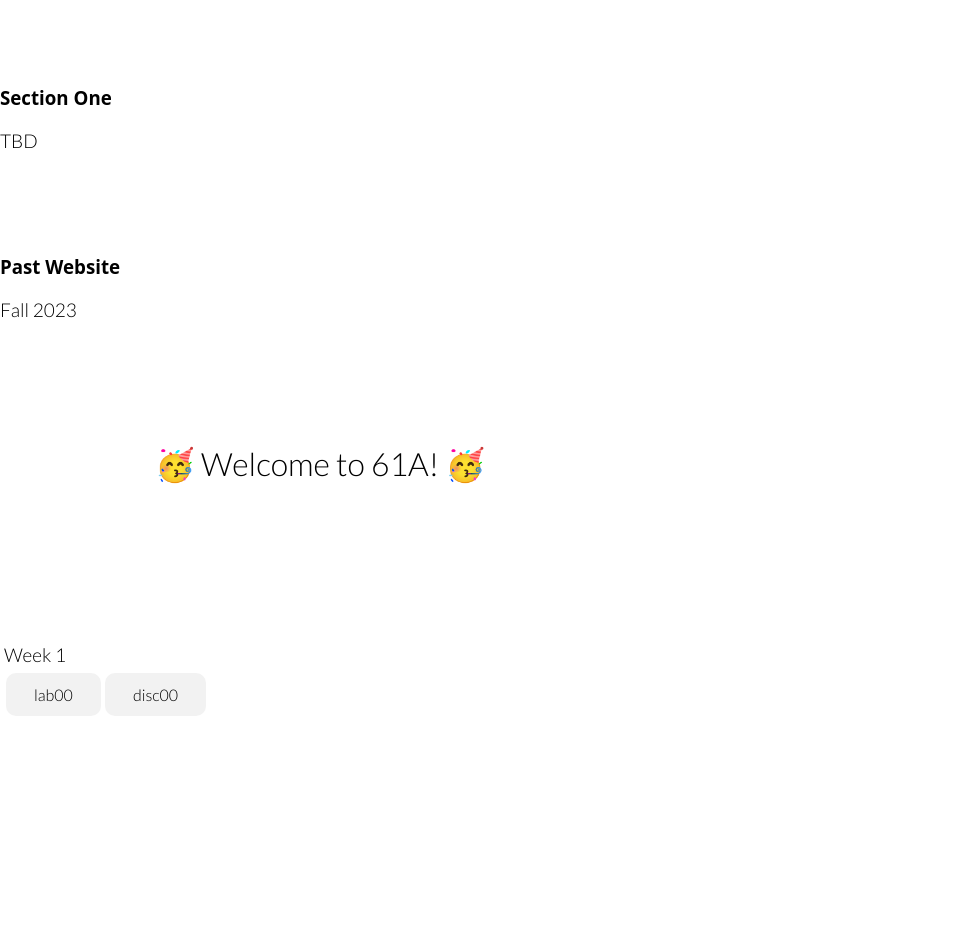
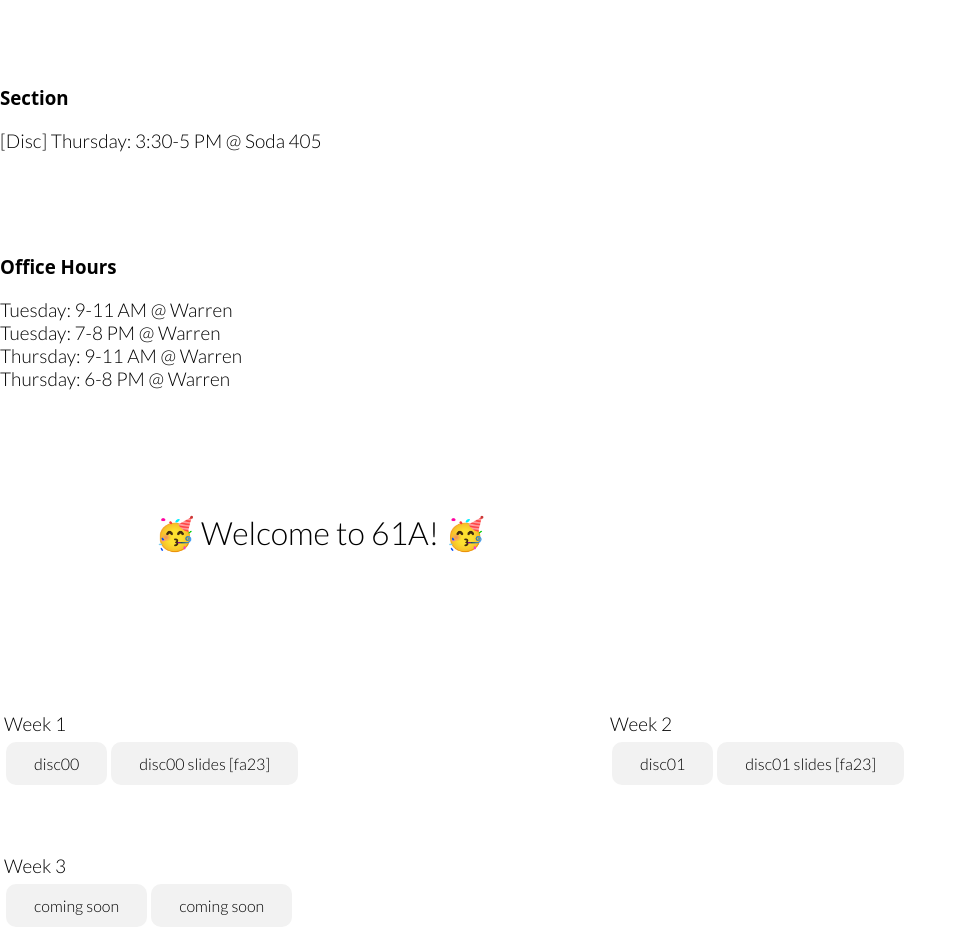
Before and after one commit to priya0004/teaching, a React (Create React App) app: page / in a window 1280 px wide. Shown: the part 460-1412 px from the top of the page, without its empty margins (0-967 px from the left). Before the commit the page ends 1290 px from the top, so only its background shows below. Built offline with nearby package versions, Linux system fonts and the light colour scheme.

Commit message:
[sp24] links, oh updates, week 1+2

```diff
--- a/src/content.js
+++ b/src/content.js
@@ -15,27 +15,39 @@ function content() {
                     <div id='links'>
                         <h4> Spring 2024 CS 61A Head TA </h4>
                         <p>
-                            &#128204; Disc Attendance
-                            <br />
-                            &#128394; Anonymous Feedback
-                            <br />
+                            <a className='link' target='_blank' rel='noreferrer' href='https://go.cs61a.org/disc-att'>
+                                &#128204; Disc Attendance
+                            </a> <br />
+                            <a className='link' target='_blank' rel='noreferrer' href='https://forms.gle/6XQE4BFZ5eefoV2k6'>
+                                &#128394; Anonymous Feedback
+                            </a> <br />
                             &#127911; Spotify Playlist
                         </p>
                     </div>
 
                     <div id='section'>
-                        <h3> Section One </h3>
+                        <h3> Section </h3>
                         <p>
-                            TBD
+                            [Disc] Thursday: 3:30-5 PM @ Soda 405
                         </p>
                     </div>
 
                     <div id='section'>
+                        <h3> Office Hours </h3>
+                        <p>
+                            Tuesday: 9-11 AM @ Warren <br />
+                            Tuesday: 7-8 PM @ Warren <br />
+                            Thursday: 9-11 AM @ Warren <br />
+                            Thursday: 6-8 PM @ Warren
+                        </p>
+                    </div>
+
+                    {/* <div id='section'>
                         <h3> Past Website </h3>
                         <p>
                             Fall 2023
                         </p>
-                    </div>
+                    </div> */}
                 </div>
 
                 <div id='content' className='col-lg-7 col-xl-7'>
@@ -48,15 +60,40 @@ function content() {
                         <div className='disc-row'>
                             <div className='ind-disc-container'>
                                 <p> Week 1 </p>
-                                <a className='button' target='_blank' rel='noreferrer noopener' href=''>
-                                    lab00
+                                <a className='button' target='_blank' rel='noreferrer noopener' href='https://cs61a.org/disc/disc00/'>
+                                    disc00
                                 </a>
-                                <a className='button' target='_blank' rel='noreferrer noopener' href=''>
-                                    disc00
+                                <a className='button' target='_blank' rel='noreferrer noopener' href='https://docs.google.com/presentation/d/1QNiMeps5pwjKgE4MKHB8xd_DEnQObQIo1AFL7qojRhQ/edit?usp=sharing'>
+                                    disc00 slides [fa23]
+                                </a>
+                            </div>
+
+                            <div className='ind-disc-container'>
+                                <p> Week 2 </p>
+                                <a className='button' target='_blank' rel='noreferrer noopener' href='https://cs61a.org/disc/disc01/'>
+                                    disc01
+                                </a>
+                                <a className='button' target='_blank' rel='noreferrer noopener' href='https://docs.google.com/presentation/d/1MLkp8bMNOwMbYVDh4Vn2wah6KisgrBQjGC3BuMcTHjc/edit?usp=sharing'>
+                                    disc01 slides [fa23]
                                 </a>
                             </div>
                         </div>
                     </div>
+
+                    <div className='disc-container'>
+                        <div className='disc-row'>
+                            <div className='ind-disc-container'>
+                                <p> Week 3 </p>
+                                <a className='button' target='_blank' rel='noreferrer noopener' href=''>
+                                    coming soon
+                                </a>
+                                <a className='button' target='_blank' rel='noreferrer noopener' href=''>
+                                    coming soon
+                                </a>
+                            </div>
+                        </div>
+                    </div>
+
                 </div>
             </div>
     </div>
```
